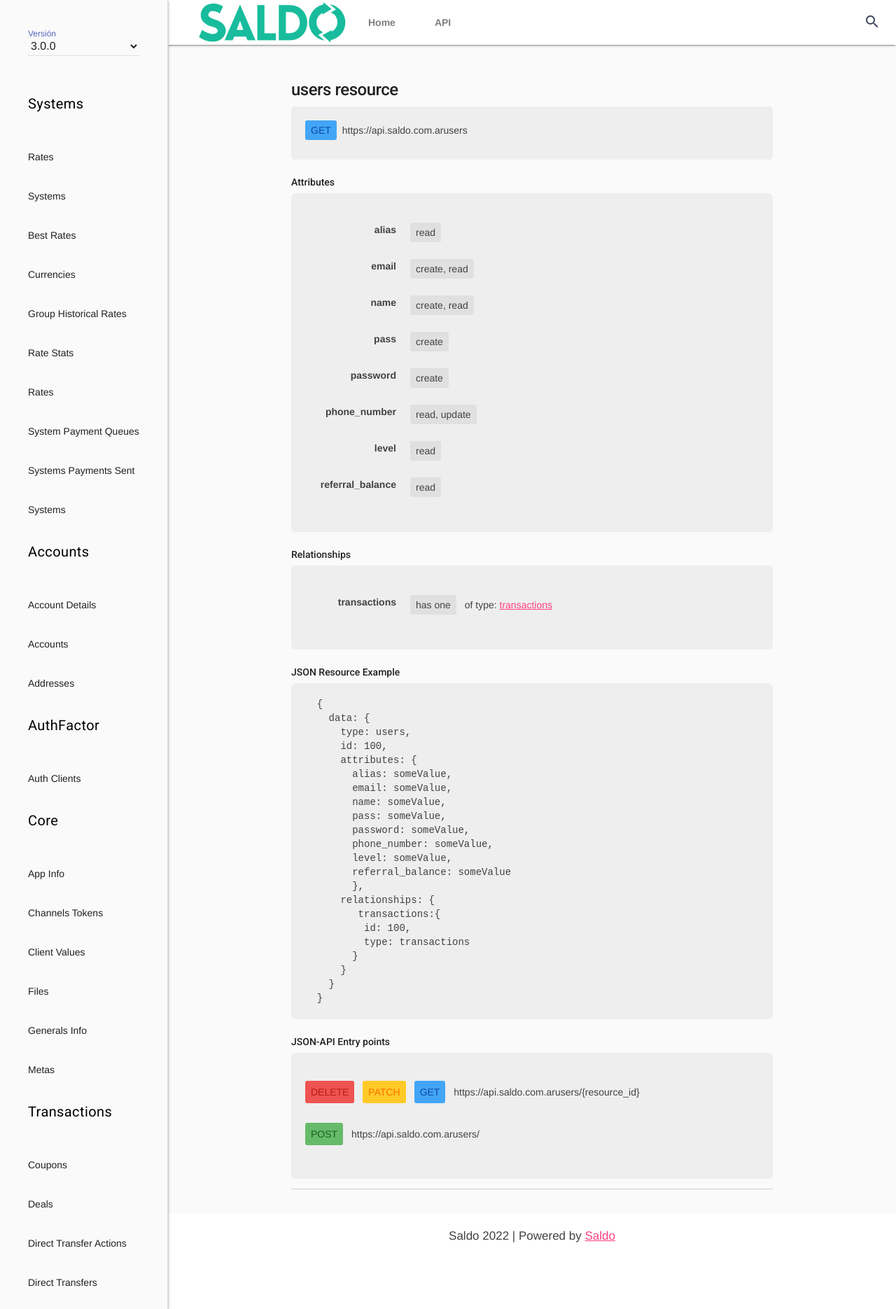
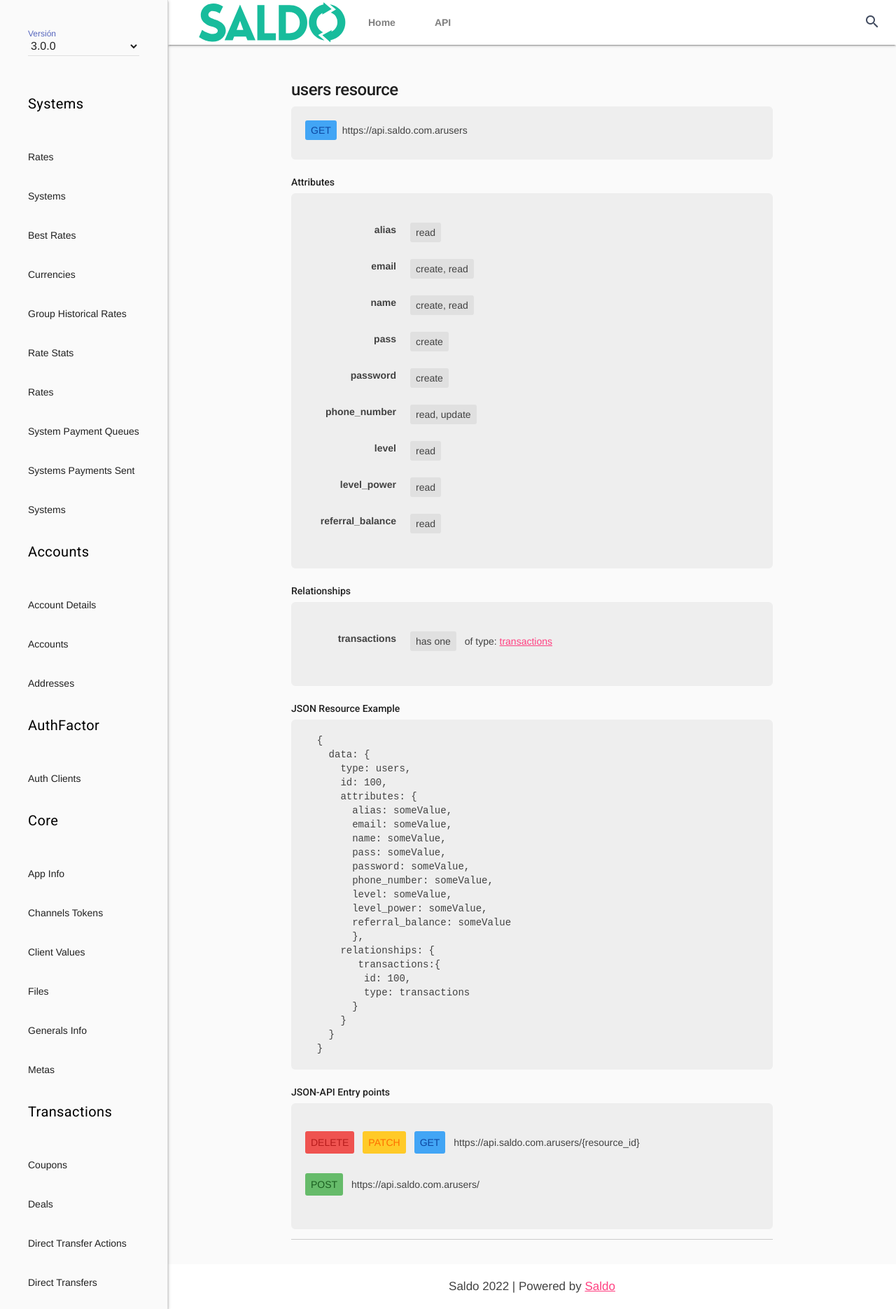
Before and after one commit to reyesoft/dev.saldo.com.ar, a Jekyll site: the page built from _docs/3.0.0/resources/_users/users.md, in a window 1280 px wide. Shown: the whole page at 70% size. Built offline with Jekyll 4.4.1, drawn with Linux system fonts in a browser that asks for light colours; nearby versions of some CDN libraries.

Commit message:
from BB pipeline

```diff
--- a/_docs/3.0.0/resources/_users/users.md
+++ b/_docs/3.0.0/resources/_users/users.md
@@ -34,6 +34,10 @@ attributes:
     crud: read
     sortable: 'true'
   -
+    name: level_power
+    crud: read
+    sortable: 'true'
+  -
     name: referral_balance
     crud: read
     sortable: 'true'
```
